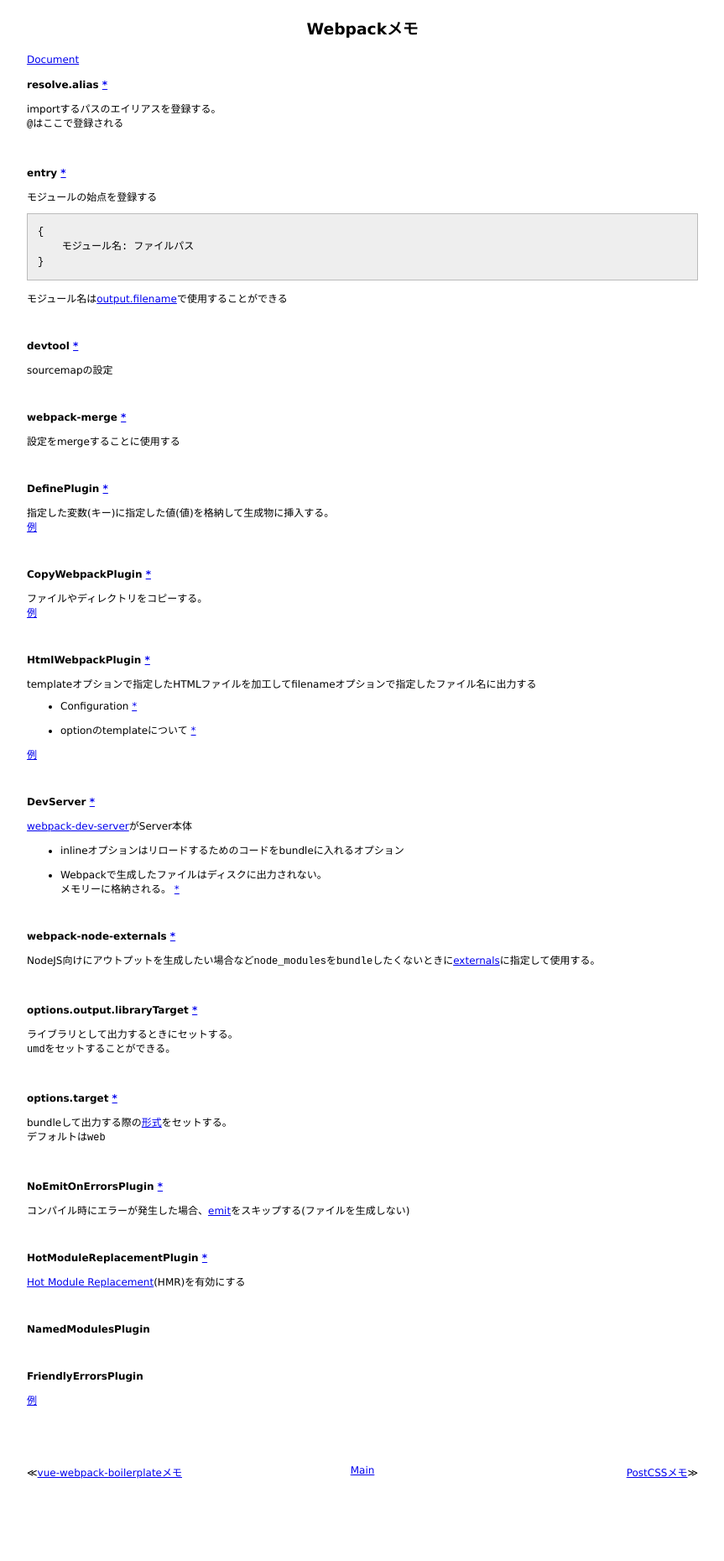
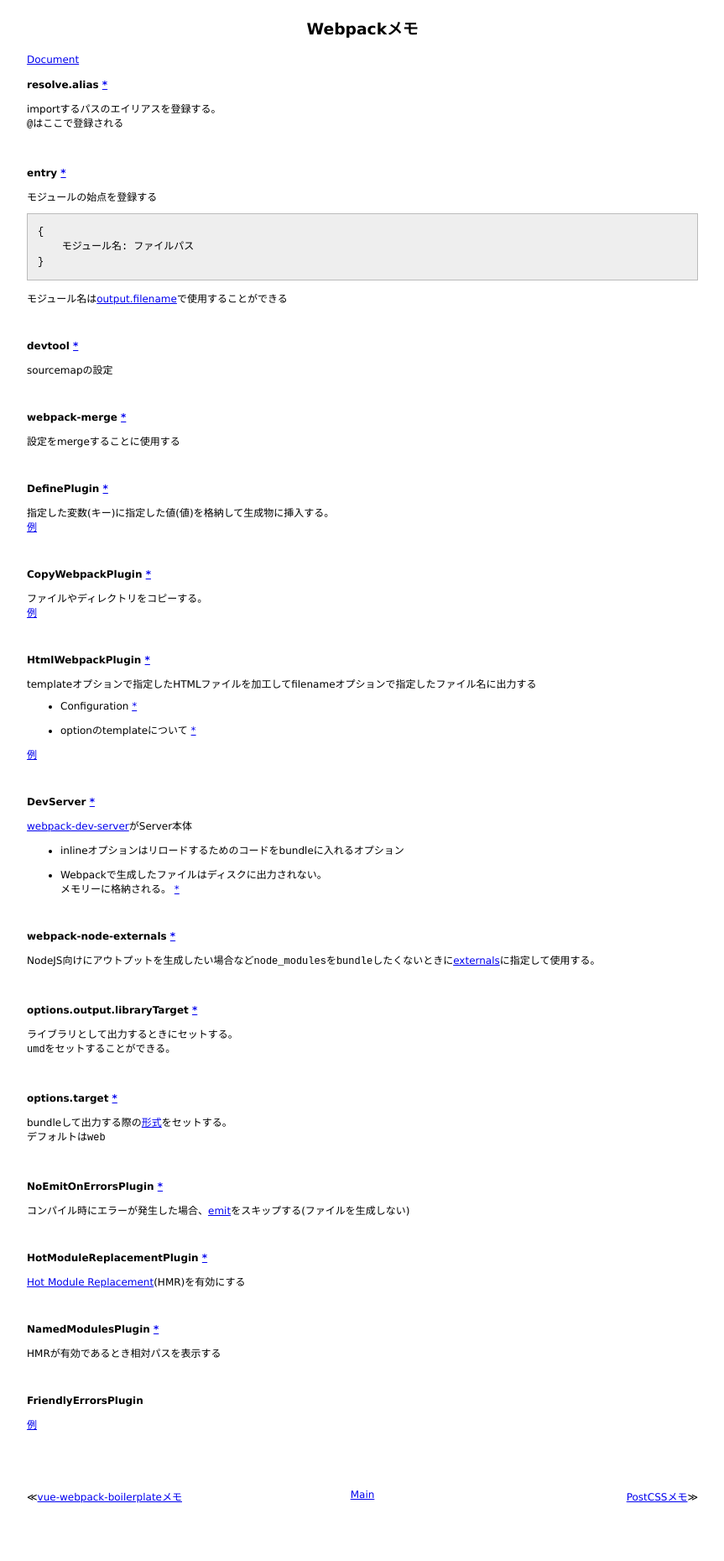
Before and after one commit to 38elements/38elements.github.com, a Jekyll site: the page built from _posts/2017-12-01-webpack.md, in a window 1280 px wide. Shown: the whole page at 84% size, without its empty margins (208-1071 px from the left). Built offline with Jekyll 4.4.1, drawn with Linux system fonts in a browser that asks for light colours; before the commit the page ends 1830 px from its top, so only the background shows below that.

Commit message:
Update 2017-12-01-webpack.md

```diff
--- a/_posts/2017-12-01-webpack.md
+++ b/_posts/2017-12-01-webpack.md
@@ -107,7 +107,9 @@ bundleして出力する際の[形式](https://webpack.js.org/configuration/targ
 
 <br>
 
-#### NamedModulesPlugin
+#### NamedModulesPlugin [\*](https://webpack.js.org/plugins/named-modules-plugin/)
+
+HMRが有効であるとき相対パスを表示する
 
 <br>
 
```
